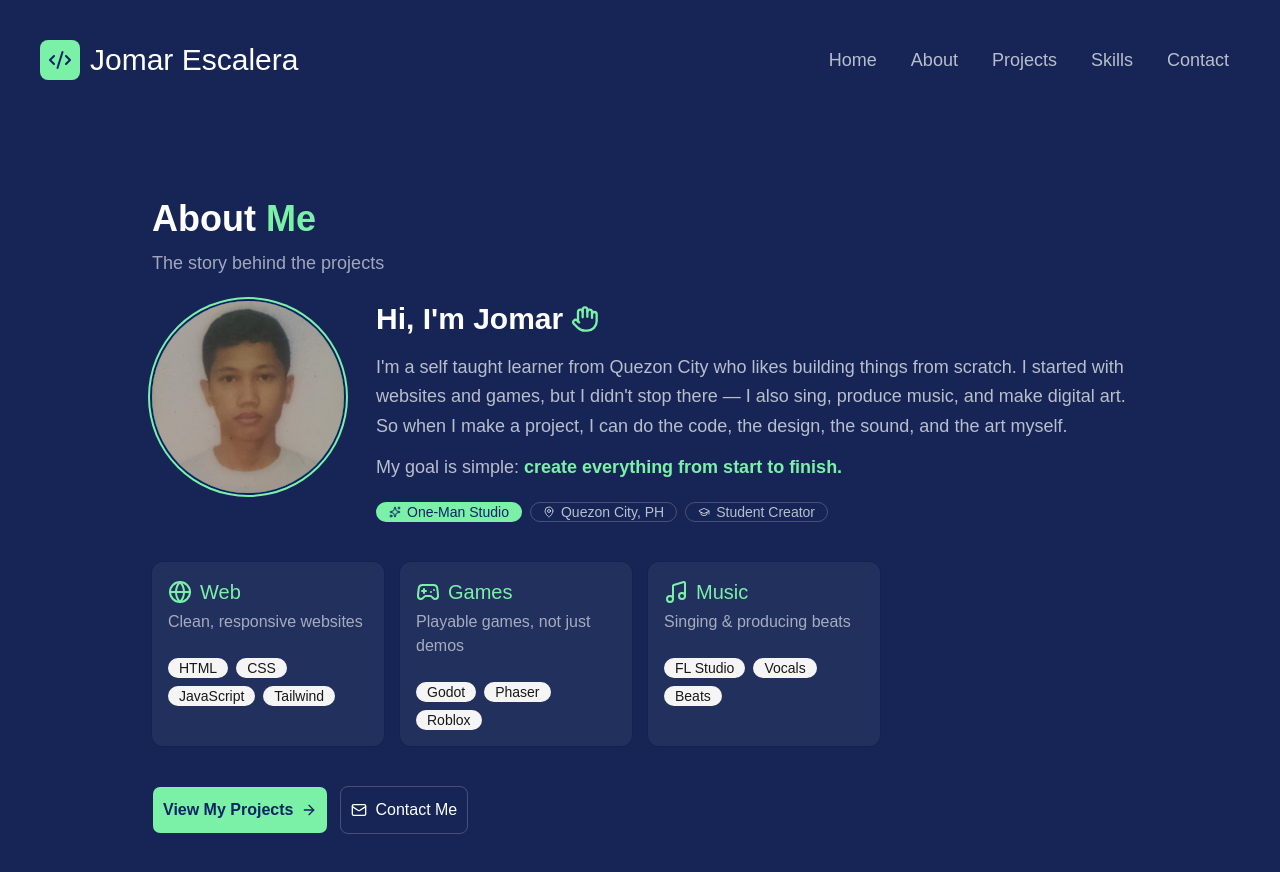
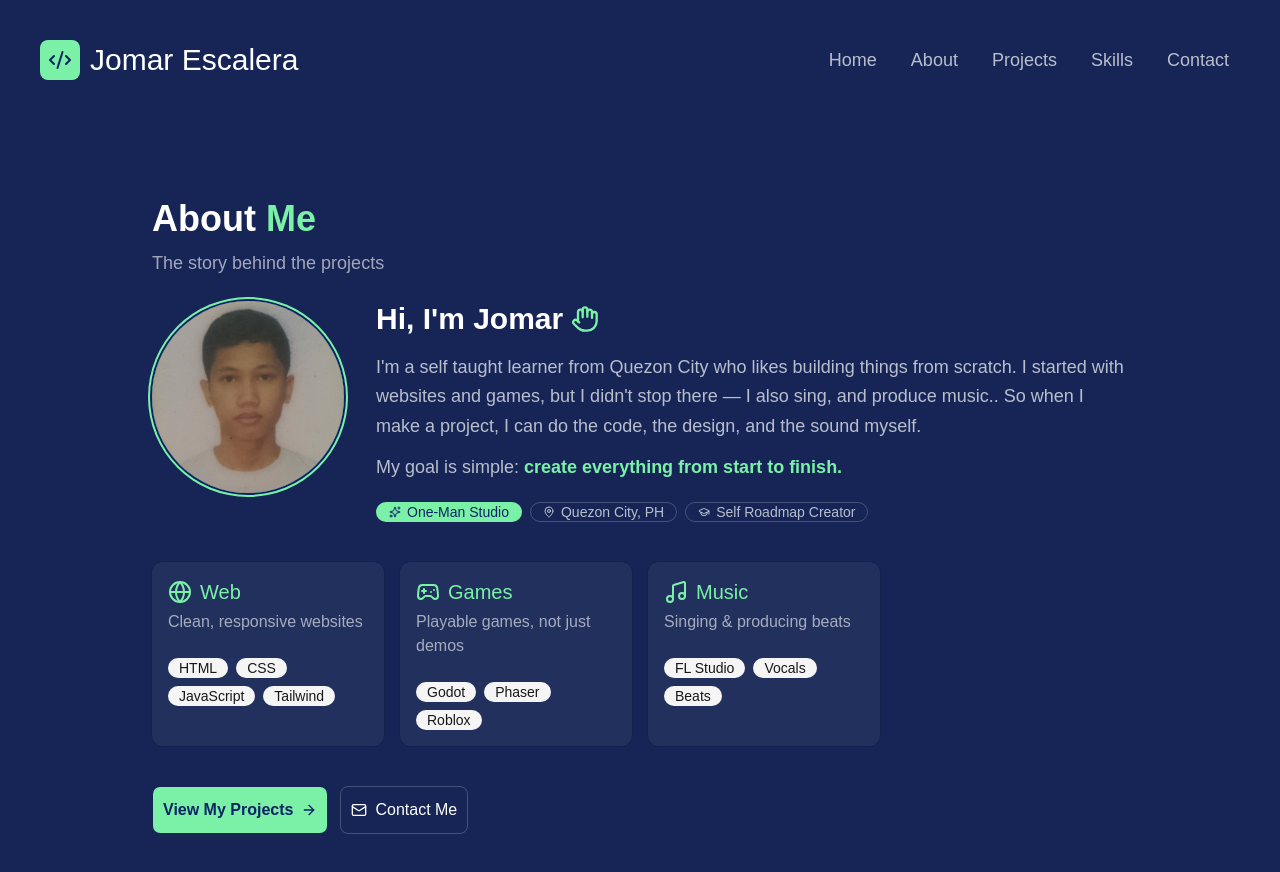
Before and after one commit to nolgia00/my-portfolio, a React (Vite) app: page /about in a window 1280 px wide. Shown: the top 872 px of the page. Built offline with nearby package versions, Linux system fonts and the light colour scheme.

Commit message:
chore: remove art details

```diff
--- a/src/pages/About.tsx
+++ b/src/pages/About.tsx
@@ -45,8 +45,8 @@ export default function About() {
 					<p className="mt-4 text-white/70 leading-relaxed text-base sm:text-lg">
 						I'm a self taught learner from Quezon City who likes building things from scratch.
 						I started with websites and games, but I didn't stop there — I also sing,
-						produce music, and make digital art. So when I make a project, I can do
-						the code, the design, the sound, and the art myself.
+						and produce music.. So when I make a project, I can do
+						the code, the design, and the sound myself.
 					</p>
 
 					<p className="mt-3 text-white/70 leading-relaxed text-base sm:text-lg">
@@ -61,7 +61,7 @@ export default function About() {
 							<MapPin className="w-4 h-4" /> Quezon City, PH
 						</Badge>
 						<Badge variant="outline" className="text-white/70 border-white/20 text-sm px-3 py-1.5 flex items-center gap-1.5">
-							<GraduationCap className="w-4 h-4" /> Student Creator
+							<GraduationCap className="w-4 h-4" /> Self Roadmap Creator
 						</Badge>
 					</div>
 				</div>
```
